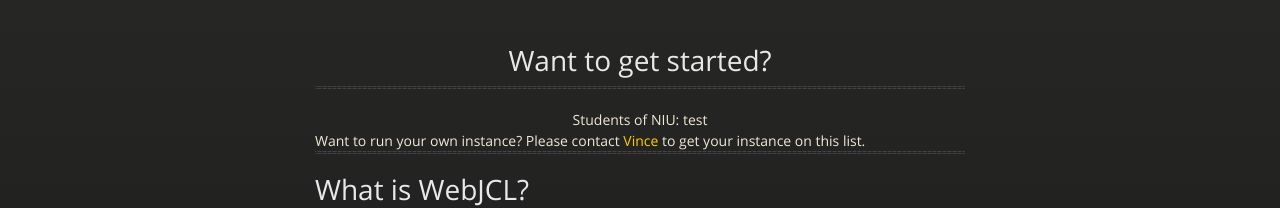
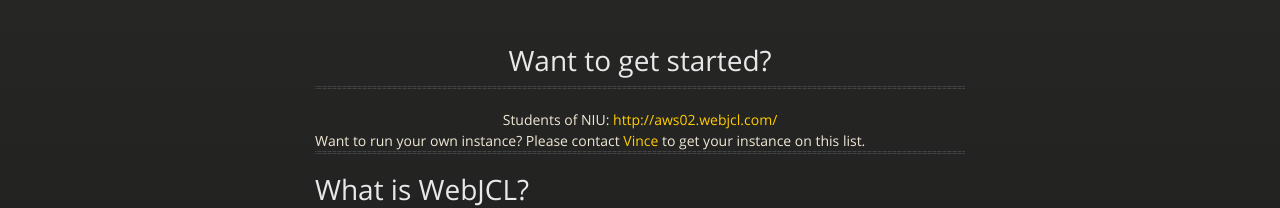
Before and after one commit to niumainframe/niumainframe.github.io, a plain HTML site: page index.html in a window 1280 px wide. Shown: the part 226-434 px from the top of the page. Drawn offline with nearby package versions, Linux system fonts and the light colour scheme; grey boxes are pictures that could not be loaded; a script that the page names is missing.

Commit message:
Update index.html

```diff
--- a/index.html
+++ b/index.html
@@ -43,7 +43,7 @@
 	  <h1> Want to get started? </h1>
         <hr/>
 
-        Students of NIU: test
+        Students of NIU: <a href="http://aws02.webjcl.com/">http://aws02.webjcl.com/</a> <br>
 
         </div>
         <!--
```
